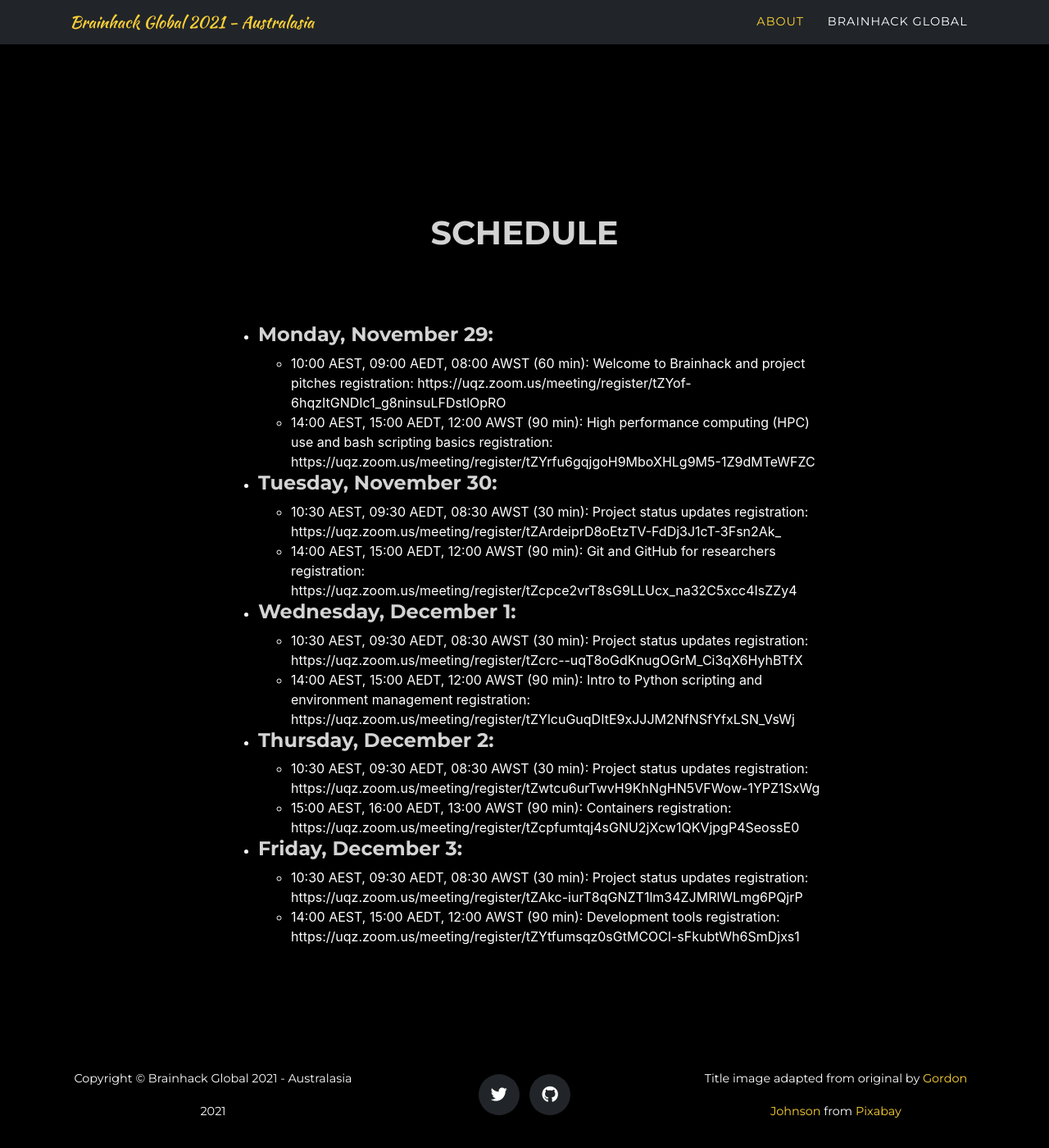
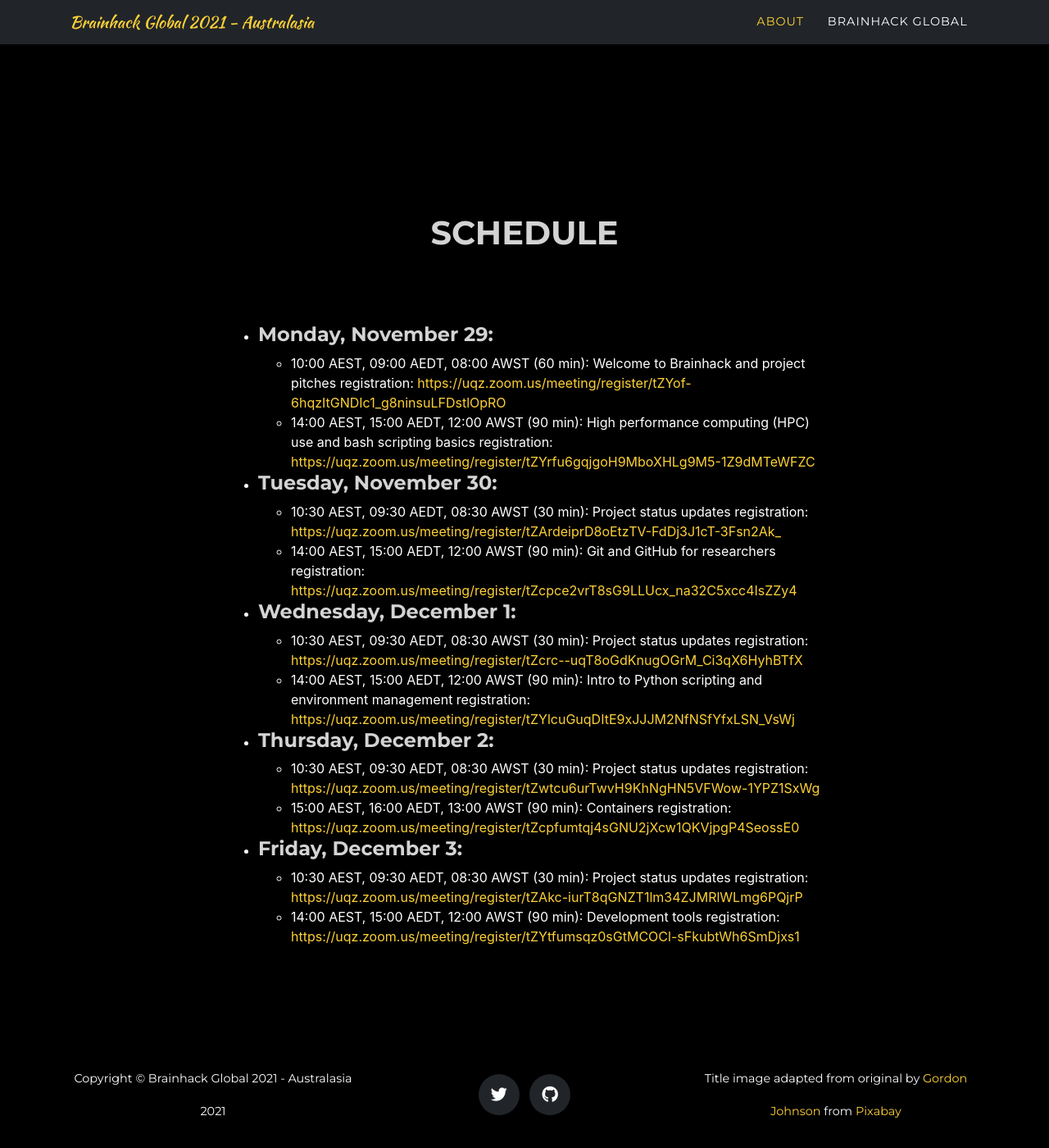
Before and after one commit to tclose/global2021, a Jekyll site: the page built from index.md, in a window 1280 px wide and 1400 px high, scrolled down 1159 px. Shown: the whole window at 82% size. Built offline with Jekyll 4.4.1, drawn with Linux system fonts in a browser that asks for light colours; some web fonts are replaced; part of the change alters nothing that is shown.

Commit message:
added link

```diff
--- a/_includes/schedule.html
+++ b/_includes/schedule.html
@@ -17,7 +17,7 @@
               {%- for event in day.events -%}
                 <li>
                   {{ event.start }} ({{ event.duration }}): {{ event.title }}
-		  registration: {{ event.registration }}
+		              registration: <a href="{{ event.registration }}" target="_blank">{{ event.registration }}</a>
                 </li>
               {% endfor %}
               </ul>
```
